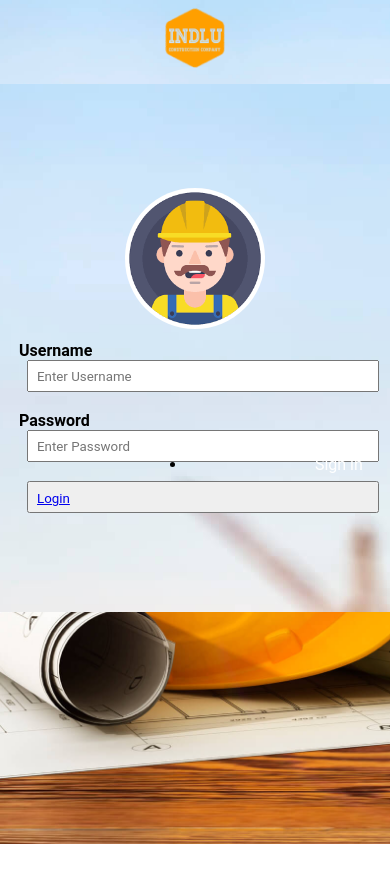
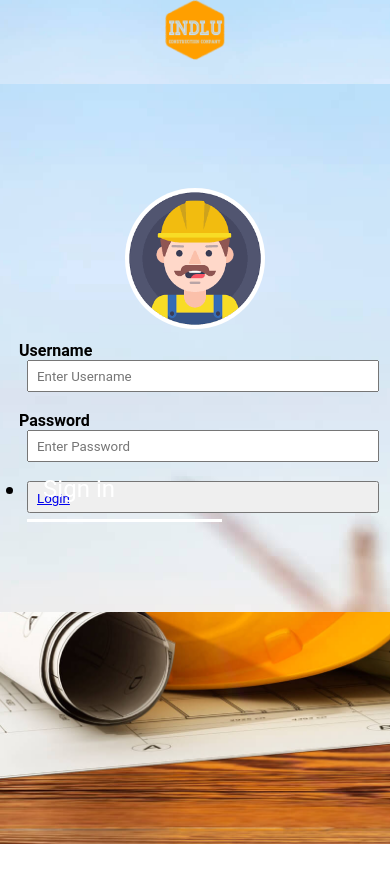
Before and after one commit to construction-group3/constructionProject, a website: page views/Login.html in a window 390 px wide. Shown: the top 882 px of the page. Drawn offline with Linux system fonts and the light colour scheme; files that its build step writes are made by us from their sources; no server answers.

Commit message:
finnished nav bar

```diff
--- a/views/CSS/navigation.css
+++ b/views/CSS/navigation.css
@@ -1,5 +1,5 @@
 header {
-  position: fixed;
+  position: static;
   background-color: var(--grey);
   display: flex;
   justify-content: space-around;
@@ -21,26 +21,39 @@ nav ul li {
   margin: 0rem 0.5rem;
 }
 
-nav ul a {
+/* nav ul li:hover {
+  border-bottom: 0.2rem solid var(--white);
+  padding: 0.5rem;
+  margin: 0rem 0.5rem;
+} */
+
+nav ul li a {
   text-decoration: none;
   color: var(--white);
 }
 
 @media screen and (max-width: 900px) {
   header {
-    position: relative;
+    justify-content: space-around;
     width: 100vw;
   }
+  /* .logo{
+    flex:0.1;
+  } */
   nav {
-    position: absolute;
-    width: 100vw;
-    /* height: 90vh; */
+    /* flex: 0.1; */
+    position: relative;
+    width: 100%;
+    height: 100%;
   }
   nav ul {
     position: absolute;
-    display: none;
+    align-self: center;
+    top: 0rem;
+    left: -4.4rem;
+    display: flex;
     flex-direction: column;
-    justify-content: space-around;
+    justify-content: center;
     align-items: center;
     width: 100vw;
     height: 100vh;
@@ -51,17 +64,26 @@ nav ul a {
     display: inline-block;
     color: var(--yello);
     font-size: 2.8rem;
+    padding: 0rem;
+    margin: 0rem 1rem;
   }
 
-  .active {
+  .close {
     display: inline-block;
     position: absolute;
-    right: 1.7rem;
-    z-index: 100;
-    /* top  */
+    right: 0.2rem;
+    top: 1.3rem;
   }
 
   .toggle {
     display: none;
   }
+
+  nav ul li {
+    border-bottom: 0.2rem solid var(--white);
+    padding: 1rem;
+    margin: 1rem 0rem;
+    width: 50%;
+    font-size: 1.5rem;
+  }
 }
```
Also changed, not shown: views/navigation.html (+3 -3 lines).
